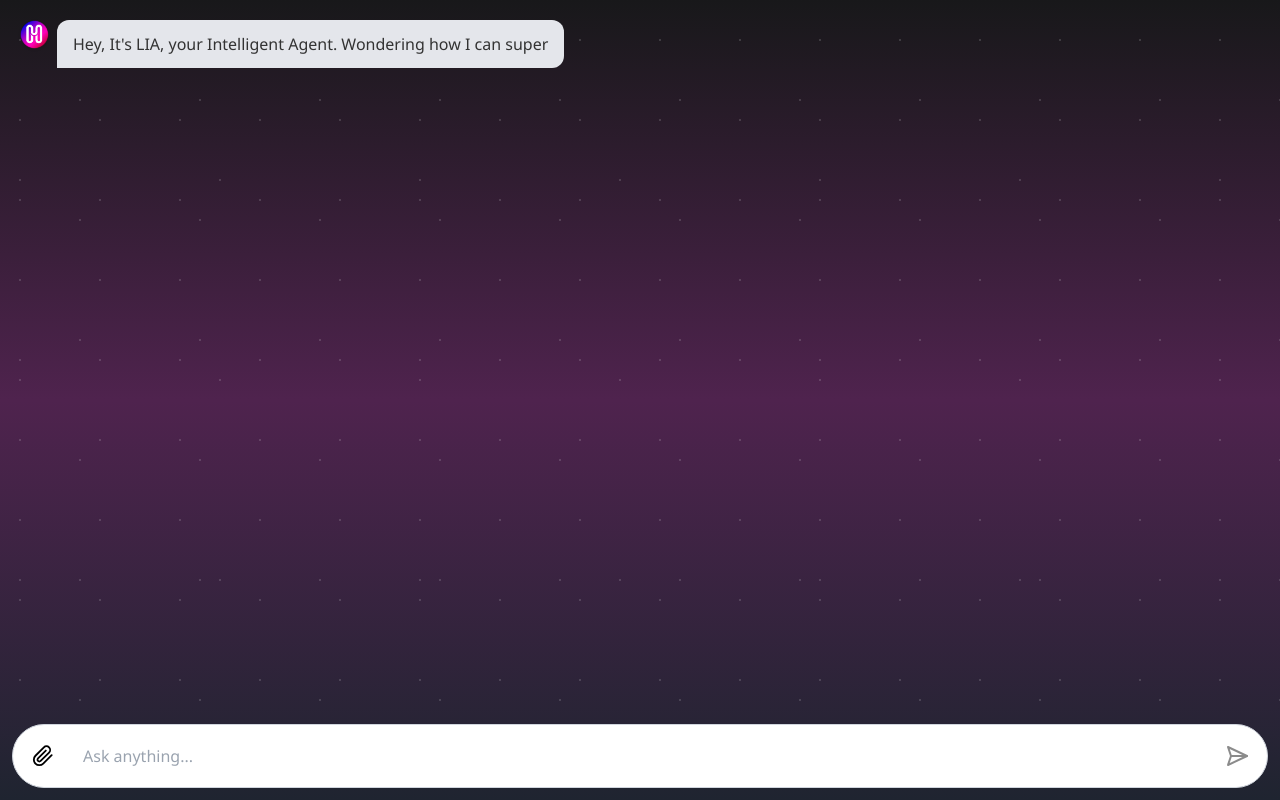
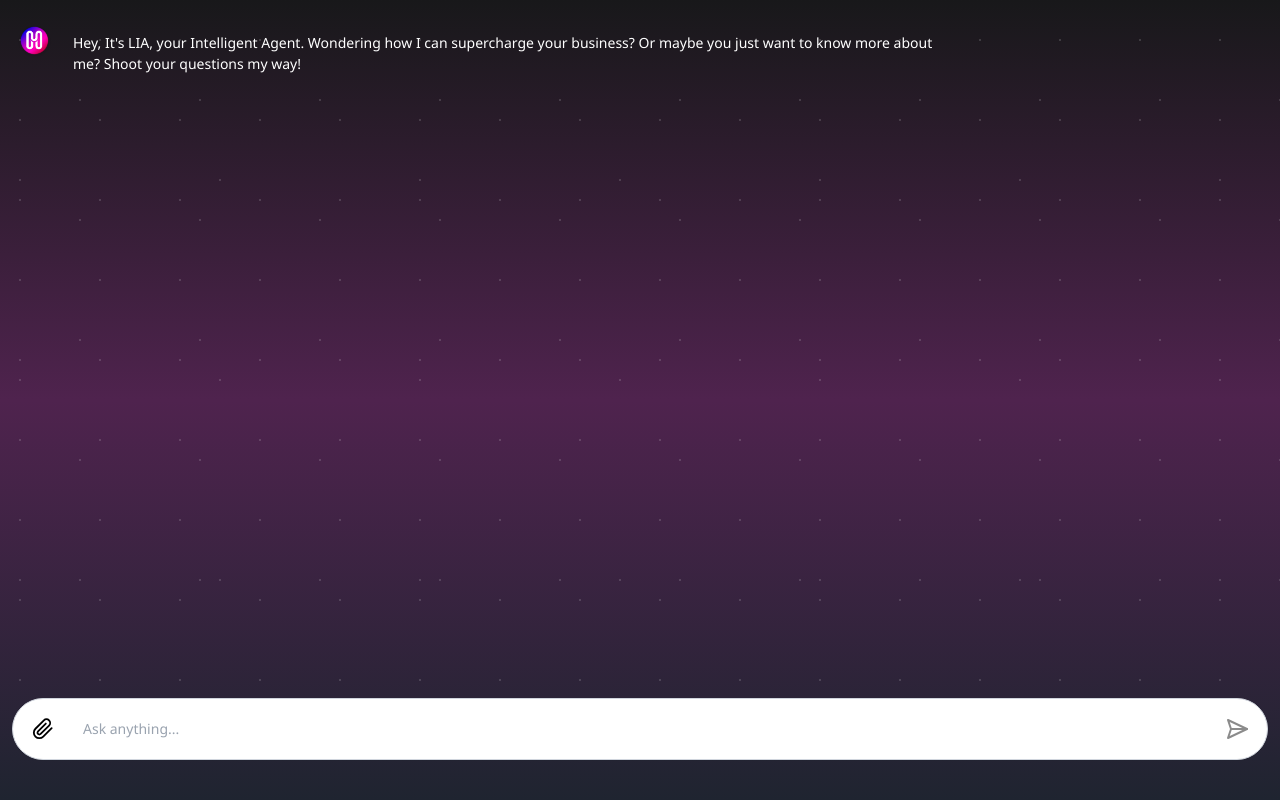
Before and after one commit to GamageThanuja/Ai-Bot, a FastAPI app: page / in a window 1280 px wide. Run offline with FastAPI, Linux system fonts and the light colour scheme; parts of the project's set-up code (start-up, migrations or seed data) failed here and were passed over.

Commit message:
feat: optimize bot response display with grouped steps and enhanced styling

```diff
--- a/app/static/app.js
+++ b/app/static/app.js
@@ -94,14 +94,6 @@
   // Create content container (will hold either dots or actual message)
   const contentDiv = document.createElement("div");
   contentDiv.className = "bot-content";
-  contentDiv.style.background = "#e4e6eb";
-  contentDiv.style.color = "#333";
-  contentDiv.style.padding = "12px 16px";
-  contentDiv.style.borderRadius = "12px";
-  contentDiv.style.borderBottomLeftRadius = "0";
-  contentDiv.style.lineHeight = "1.5";
-  contentDiv.style.whiteSpace = "pre-wrap";
-  contentDiv.style.maxWidth = "100%";
 
   // Append avatar and content
   botMsg.appendChild(avatar);
@@ -123,7 +115,7 @@
     dot.className = "dot";
     dot.style.width = "8px";
     dot.style.height = "8px";
-    dot.style.background = "#000000";
+    dot.style.background = "#ffffffff";
     dot.style.borderRadius = "50%";
     dot.style.animation = "bounce 1.5s infinite ease-in-out";
     dot.style.animationDelay = `${i * 0.15}s`;
@@ -202,7 +194,7 @@
     // Start character-by-character typing animation (same speed as bot responses)
     const chars = [...WELCOME_MSG];
     let i = 0;
-    const SPEED = 25; // ms per char (same as bot responses)
+    const SPEED = 5; // ms per char (same as bot responses)
     welcomeTypingTimer = setInterval(() => {
       if (i < chars.length) {
         welcomeContent.textContent += chars[i++];
--- a/app/static/botResponseAnimator.js
+++ b/app/static/botResponseAnimator.js
@@ -1,7 +1,7 @@
 // botResponseAnimator.js
 // Reveals bot response with character-by-character typing animation like ChatGPT
 
-export function showBotResponseSteps(botText, contentDiv, charDelay = 25) {
+export function showBotResponseSteps(botText, contentDiv, charDelay = 5) {
   // Group each step and its details into a single chunk
   // Regex matches: Step X - ... or Step X – ...
   const stepRegex = /(?:Step\s*\d+\s*[–-].*?(?=Step\s*\d+\s*[–-]|$))/gs;
@@ -20,7 +20,13 @@
     steps = [botText];
   }
 
-  let currentStep = 0;
+  // Group steps into chunks of 3
+  const stepGroups = [];
+  for (let i = 0; i < steps.length; i += 3) {
+    stepGroups.push(steps.slice(i, i + 3));
+  }
+
+  let currentGroupIndex = 0;
 
   function createNewBotMessage() {
     // Get the chat box and create a new bot message bubble
@@ -51,14 +57,6 @@
     // Create content container
     const newContentDiv = document.createElement("div");
     newContentDiv.className = "bot-content";
-    newContentDiv.style.background = "#e4e6eb";
-    newContentDiv.style.color = "#333";
-    newContentDiv.style.padding = "12px 16px";
-    newContentDiv.style.borderRadius = "12px";
-    newContentDiv.style.borderBottomLeftRadius = "0";
-    newContentDiv.style.lineHeight = "1.5";
-    newContentDiv.style.whiteSpace = "pre-wrap";
-    newContentDiv.style.maxWidth = "100%";
 
     // Append avatar and content
     botMsg.appendChild(avatar);
@@ -100,18 +98,97 @@
     typeNextChar();
   }
 
-  function showStep(stepText, targetContentDiv) {
-    typeText(stepText, targetContentDiv, () => {
-      // After this step is complete, show next step if available
-      currentStep++;
-      if (currentStep < steps.length) {
-        // Create new bubble for next step
-        const newContentDiv = createNewBotMessage();
-        showStep(steps[currentStep], newContentDiv);
+  function showStepGroup(stepGroup, isFirstGroup = false) {
+    let stepIndex = 0;
+
+    function showNextStepInGroup() {
+      if (stepIndex < stepGroup.length) {
+        const stepText = stepGroup[stepIndex];
+        const targetDiv = isFirstGroup && stepIndex === 0 ? contentDiv : createNewBotMessage();
+
+        typeText(stepText, targetDiv, () => {
+          stepIndex++;
+          if (stepIndex < stepGroup.length) {
+            // More steps in this group, show next step after short delay
+            setTimeout(showNextStepInGroup, 50);
+          } else {
+            // Group completed, check if there are more groups
+            if (currentGroupIndex < stepGroups.length - 1) {
+              // More groups available, show Next button
+              showNextButton(targetDiv);
+            }
+          }
+        });
       }
-    });
+    }
+
+    showNextStepInGroup();
   }
 
-  // Start with the first step using the provided contentDiv
-  showStep(steps[currentStep], contentDiv);
+  function showNextButton(lastContentDiv) {
+    // Create a container for the Next button positioned below the bot message
+    const buttonContainer = document.createElement("div");
+    buttonContainer.style.display = "flex";
+    buttonContainer.style.alignItems = "flex-start";
+    buttonContainer.style.gap = "8px";
+    buttonContainer.style.marginTop = "8px";
+    buttonContainer.style.marginBottom = "8px";
+    buttonContainer.style.alignSelf = "flex-start";
+    buttonContainer.style.maxWidth = "75%";
+
+    // Create a spacer div to mimic the avatar space
+    const avatarSpacer = document.createElement("div");
+    avatarSpacer.style.width = "29px";
+    avatarSpacer.style.height = "1px";
+    avatarSpacer.style.flexShrink = "0";
+
+    // Create button wrapper
+    const buttonWrapper = document.createElement("div");
+    buttonWrapper.style.display = "flex";
+    buttonWrapper.style.justifyContent = "flex-end";
+    buttonWrapper.style.width = "100%";
+
+    const nextButton = document.createElement("button");
+    nextButton.textContent = "Next";
+    nextButton.style.background = "#007bff";
+    nextButton.style.color = "white";
+    nextButton.style.border = "none";
+    nextButton.style.padding = "4px 10px";
+    nextButton.style.borderRadius = "4px";
+    nextButton.style.cursor = "pointer";
+    nextButton.style.fontSize = "11px";
+    nextButton.style.fontWeight = "500";
+    nextButton.style.transition = "background-color 0.2s";
+    nextButton.style.boxShadow = "0 1px 3px rgba(0,0,0,0.1)";
+
+    nextButton.onmouseover = () => {
+      nextButton.style.background = "#0056b3";
+    };
+    nextButton.onmouseout = () => {
+      nextButton.style.background = "#007bff";
+    };
+
+    nextButton.onclick = () => {
+      // Remove the button container
+      buttonContainer.remove();
+
+      // Move to next group
+      currentGroupIndex++;
+      showStepGroup(stepGroups[currentGroupIndex]);
+    };
+
+    buttonWrapper.appendChild(nextButton);
+    buttonContainer.appendChild(avatarSpacer);
+    buttonContainer.appendChild(buttonWrapper);
+
+    // Get the chat box and insert the button container
+    const chatBox = lastContentDiv.parentElement.parentElement;
+    chatBox.appendChild(buttonContainer);
+
+    // Scroll to show the button
+    chatBox.scrollTop = chatBox.scrollHeight;
+  }
+
+  // Start showing the first group of steps
+  showStepGroup(stepGroups[currentGroupIndex], true);
 }
--- a/app/static/styles.css
+++ b/app/static/styles.css
@@ -3,7 +3,7 @@
   font-family: 'Segoe UI', Tahoma, Geneva, Verdana, sans-serif;
   margin: 0;
   padding: 0;
-  background: #f7f7f8;
+  /* background: #f7f7f8; */
   display: flex;
   flex-direction: column;
   height: 100vh;
@@ -49,8 +49,8 @@
 
 .message.user {
   align-self: flex-end;
-  background-color: #1a73e8;
-  color: white;
+  /* background-color: #1a73e8; */
+  color: #ffffff;
   padding: 12px 16px;
   border-radius: 12px;
   border-bottom-right-radius: 0;
@@ -60,7 +60,7 @@
   align-self: flex-start;
   display: flex;
   align-items: flex-start;
-  gap: 8px;
+  gap: -1px;
   background: transparent;
   padding: 0;
 }
@@ -72,17 +72,19 @@
   object-fit: cover;
   box-shadow: 0 1px 2px rgba(0,0,0,.12);
   flex-shrink: 0;
+  margin-top: 6px;
 }
 
 .bot-content {
-  background-color: #e4e6eb;
-  color: #333;
+  /* background-color: #e4e6eb; */
+  color: #ffffff;
   padding: 12px 16px;
   border-radius: 12px;
   border-bottom-left-radius: 0;
   line-height: 1.5;
   white-space: pre-wrap;
   max-width: 100%;
+  font-size: 14px;
 }
 
 /* === Typing dots animation === */
@@ -117,7 +119,7 @@
   border: 1px solid #d0d5dd;
   border-radius: 9999px;
   box-shadow: 0 1px 0 rgba(16,24,40,0.04);
-  margin: 12px;
+  margin: 8px 12px 40px 12px;
 }
 
 /* Contenteditable span as the input */
@@ -126,7 +128,7 @@
   outline: none;
   border: none;
   background: transparent;
-  font-size: 16px;
+  font-size: 14px;
   color: #111827;
   padding: 10px 12px;
   min-height: 20px;
--- a/app/templates/index.html
+++ b/app/templates/index.html
@@ -4,7 +4,7 @@
   <meta charset="UTF-8" />
   <meta name="viewport" content="width=device-width, initial-scale=1.0"/>
   <title>HotelMate Chatbot</title>
-  <link rel="stylesheet" href="/static/styles.css" />
+  <link rel="stylesheet" href="/static/styles.css?v=2" />
 </head>
 <body>
   <div id="chat-box"></div>
@@ -44,7 +44,7 @@
   </div>
 
   <script type="module">
-    import "/static/app.js";
+    import "/static/app.js?v=2";
   </script>
 </body>
 </html>
```
